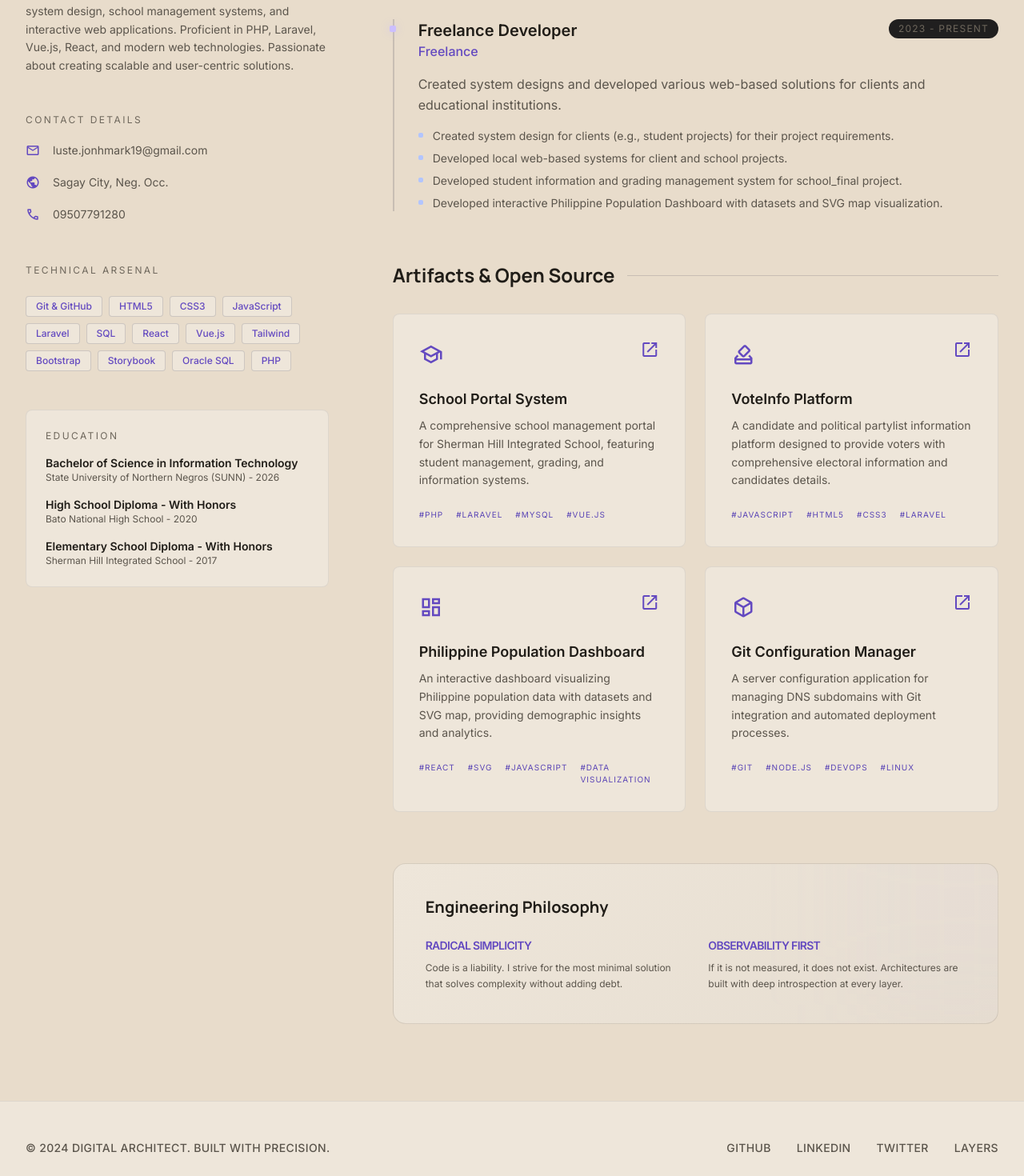
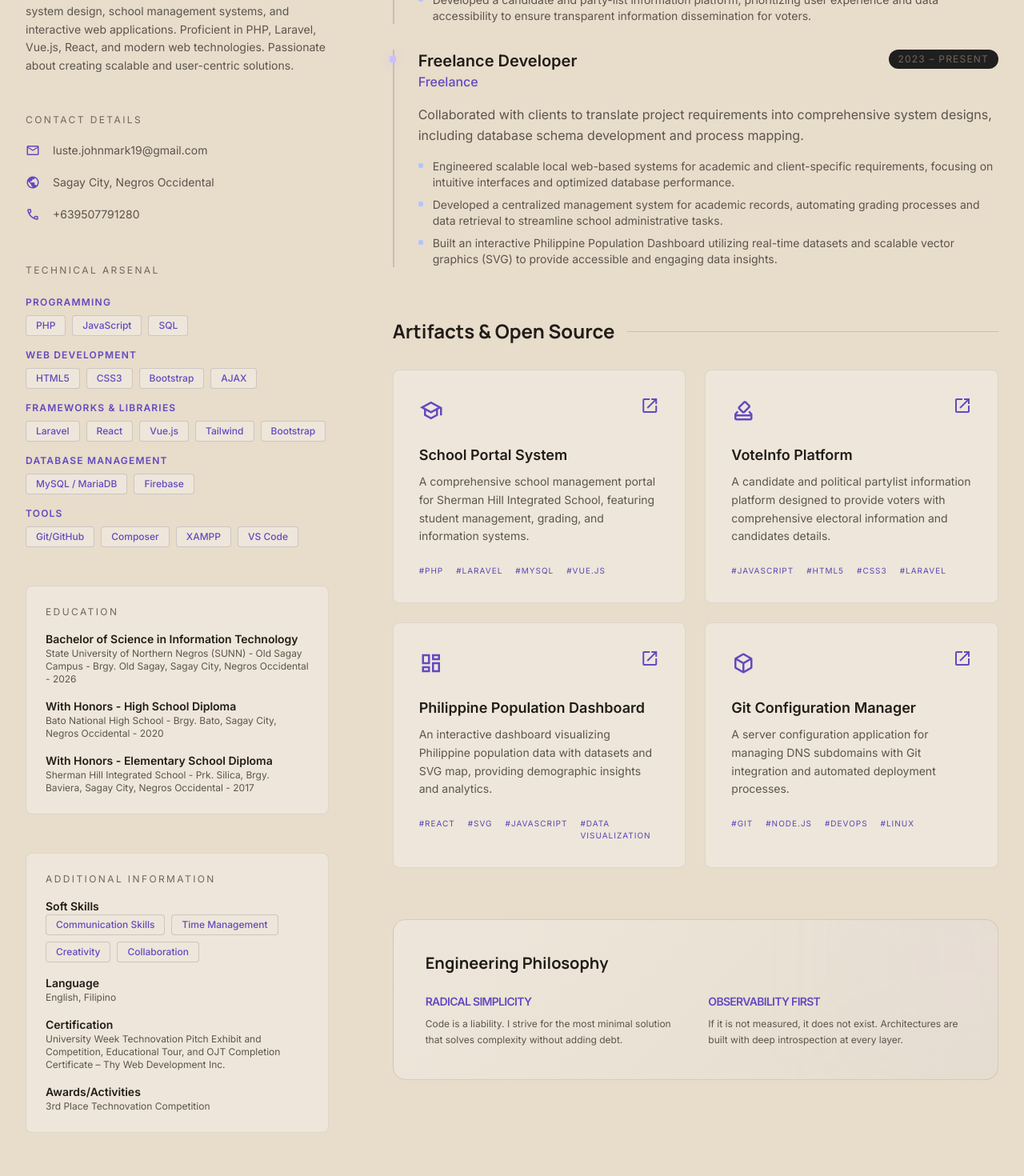
Before and after one commit to LusteJohn/portofilio-john, a Vue app: page /resume in a window 1280 px wide. Shown: the part 460-1930 px from the top of the page at 80% size. Built offline with nearby package versions, Linux system fonts and the light colour scheme.

Commit message:
feat: Update the Resume page and the profile picture.

```diff
--- a/src/views/Resume.vue
+++ b/src/views/Resume.vue
@@ -6,33 +6,29 @@ import profileImage from '../assets/assests/images/profile.png'
 const router = useRouter()
 const isDarkMode = ref(true)
 
-const skills = ['Git & GitHub', 'HTML5', 'CSS3', 'JavaScript', 'Laravel', 'SQL', 'React', 'Vue.js', 'Tailwind', 'Bootstrap', 'Storybook', 'Oracle SQL', 'PHP']
-
 const experience = [
   {
     role: 'Software Engineer Intern',
     company: 'Thy Web Dev Inc.',
     period: 'Present',
     summary:
-      'Designed and developed comprehensive web applications and server configuration tools with Git integration and deployment processes.',
+      'Designed and developed a server configuration dashboard using the Vultr API, automating DNS subdomain management and integrating Git-based deployment workflows to streamline server monitoring.',
     points: [
-      'Designed and developed a server configuration app with Git and deployment process to manage and monitor DNS subdomains.',
-      'Designed and developed a web-based system for managing internship programs.',
-      'Designed a school portal website for Sherman Hill Integrated School.',
-      'Designed a website for VoteInfo - Candidate & PartyList Information Platform.'
+      'Architected and developed a web-based system to track internship documentation and compliance, utilizing PHP to improve administrative efficiency for student records.',
+      'Designed a responsive school portal for School, enhancing institutional communication and accessibility for students and faculty.',
+      'Developed a candidate and party-list information platform, prioritizing user experience and data accessibility to ensure transparent information dissemination for voters.'
     ]
   },
   {
     role: 'Freelance Developer',
     company: 'Freelance',
-    period: '2023 - Present',
+    period: '2023 – Present',
     summary:
-      'Created system designs and developed various web-based solutions for clients and educational institutions.',
+      'Collaborated with clients to translate project requirements into comprehensive system designs, including database schema development and process mapping.',
     points: [
-      'Created system design for clients (e.g., student projects) for their project requirements.',
-      'Developed local web-based systems for client and school projects.',
-      'Developed student information and grading management system for school_final project.',
-      'Developed interactive Philippine Population Dashboard with datasets and SVG map visualization.'
+      'Engineered scalable local web-based systems for academic and client-specific requirements, focusing on intuitive interfaces and optimized database performance.',
+      'Developed a centralized management system for academic records, automating grading processes and data retrieval to streamline school administrative tasks.',
+      'Built an interactive Philippine Population Dashboard utilizing real-time datasets and scalable vector graphics (SVG) to provide accessible and engaging data insights.'
     ]
   }
 ]
@@ -169,9 +165,9 @@ onMounted(() => {
               <p class="font-medium tracking-wide text-primary">Entry Level Web & System Developer</p>
             </div>
             <p class="text-sm leading-relaxed text-on-surface-variant">
-              Entry Level Web & System Developer with expertise in system design, school management systems, and interactive web applications.
-              Proficient in PHP, Laravel, Vue.js, React, and modern web technologies. Passionate about creating scalable and
-              user-centric solutions.
+              Entry Level Web & System Developer with expertise in system design, school management systems,
+              and interactive web applications. Proficient in PHP, Laravel, Vue.js, React, and modern web
+              technologies. Passionate about creating scalable and user-centric solutions.
             </p>
           </section>
 
@@ -180,29 +176,82 @@ onMounted(() => {
             <ul class="space-y-3">
               <li class="flex items-center gap-4 text-sm text-on-surface-variant">
                 <span class="material-symbols-outlined text-lg text-primary">mail</span>
-                luste.jonhmark19@gmail.com
+                luste.johnmark19@gmail.com
               </li>
               <li class="flex items-center gap-4 text-sm text-on-surface-variant">
                 <span class="material-symbols-outlined text-lg text-primary">public</span>
-                Sagay City, Neg. Occ.
+                Sagay City, Negros Occidental
               </li>
               <li class="flex items-center gap-4 text-sm text-on-surface-variant">
                 <span class="material-symbols-outlined text-lg text-primary">call</span>
-                09507791280
+                +639507791280
               </li>
             </ul>
           </section>
 
           <section class="space-y-6">
             <h3 class="text-xs font-label uppercase tracking-[0.2em] text-outline">Technical Arsenal</h3>
+            <div class="space-y-4">
+              <div>
+                <p class="text-xs font-bold uppercase tracking-widest text-primary mb-2">Programming</p>
                 <div class="flex flex-wrap gap-2">
                   <span
-                v-for="skill in skills"
+                    v-for="skill in ['PHP', 'JavaScript', 'SQL']"
                     :key="skill"
                     class="rounded-lg border border-outline-variant/20 bg-surface-container-high px-3 py-1 text-xs font-medium text-primary"
                   >
                     {{ skill }}
                   </span>
+                </div>
+              </div>
+              <div>
+                <p class="text-xs font-bold uppercase tracking-widest text-primary mb-2">Web Development</p>
+                <div class="flex flex-wrap gap-2">
+                  <span
+                    v-for="skill in ['HTML5', 'CSS3', 'Bootstrap', 'AJAX']"
+                    :key="skill"
+                    class="rounded-lg border border-outline-variant/20 bg-surface-container-high px-3 py-1 text-xs font-medium text-primary"
+                  >
+                    {{ skill }}
+                  </span>
+                </div>
+              </div>
+              <div>
+                <p class="text-xs font-bold uppercase tracking-widest text-primary mb-2">Frameworks & Libraries</p>
+                <div class="flex flex-wrap gap-2">
+                  <span
+                    v-for="skill in ['Laravel', 'React', 'Vue.js', 'Tailwind', 'Bootstrap']"
+                    :key="skill"
+                    class="rounded-lg border border-outline-variant/20 bg-surface-container-high px-3 py-1 text-xs font-medium text-primary"
+                  >
+                    {{ skill }}
+                  </span>
+                </div>
+              </div>
+              <div>
+                <p class="text-xs font-bold uppercase tracking-widest text-primary mb-2">Database Management</p>
+                <div class="flex flex-wrap gap-2">
+                  <span
+                    v-for="skill in ['MySQL / MariaDB', 'Firebase']"
+                    :key="skill"
+                    class="rounded-lg border border-outline-variant/20 bg-surface-container-high px-3 py-1 text-xs font-medium text-primary"
+                  >
+                    {{ skill }}
+                  </span>
+                </div>
+              </div>
+              <div>
+                <p class="text-xs font-bold uppercase tracking-widest text-primary mb-2">Tools</p>
+                <div class="flex flex-wrap gap-2">
+                  <span
+                    v-for="skill in ['Git/GitHub', 'Composer', 'XAMPP', 'VS Code']"
+                    :key="skill"
+                    class="rounded-lg border border-outline-variant/20 bg-surface-container-high px-3 py-1 text-xs font-medium text-primary"
+                  >
+                    {{ skill }}
+                  </span>
+                </div>
+              </div>
             </div>
           </section>
 
@@ -211,15 +260,45 @@ onMounted(() => {
             <div class="space-y-4">
               <div>
                 <p class="text-sm font-bold text-on-surface">Bachelor of Science in Information Technology</p>
-                <p class="text-xs text-on-surface-variant">State University of Northern Negros (SUNN) - 2026</p>
+                <p class="text-xs text-on-surface-variant">State University of Northern Negros (SUNN) - Old Sagay Campus - Brgy. Old Sagay, Sagay City, Negros Occidental - 2026</p>
               </div>
               <div>
-                <p class="text-sm font-bold text-on-surface">High School Diploma - With Honors</p>
-                <p class="text-xs text-on-surface-variant">Bato National High School - 2020</p>
+                <p class="text-sm font-bold text-on-surface">With Honors - High School Diploma</p>
+                <p class="text-xs text-on-surface-variant">Bato National High School - Brgy. Bato, Sagay City, Negros Occidental - 2020</p>
               </div>
               <div>
-                <p class="text-sm font-bold text-on-surface">Elementary School Diploma - With Honors</p>
-                <p class="text-xs text-on-surface-variant">Sherman Hill Integrated School - 2017</p>
+                <p class="text-sm font-bold text-on-surface">With Honors - Elementary School Diploma</p>
+                <p class="text-xs text-on-surface-variant">Sherman Hill Integrated School - Prk. Silica, Brgy. Baviera, Sagay City, Negros Occidental - 2017</p>
+              </div>
+            </div>
+          </section>
+
+          <section class="space-y-4 rounded-xl border border-outline-variant/10 bg-surface-container-low p-6">
+            <h3 class="text-xs font-label uppercase tracking-[0.2em] text-outline">Additional Information</h3>
+            <div class="space-y-4">
+              <div>
+                <p class="text-sm font-bold text-on-surface">Soft Skills</p>
+                <div class="flex flex-wrap gap-2">
+                  <span
+                    v-for="skill in ['Communication Skills', 'Time Management', 'Creativity', 'Collaboration']"
+                    :key="skill"
+                    class="rounded-lg border border-outline-variant/20 bg-surface-container-high px-3 py-1 text-xs font-medium text-primary"
+                  >
+                    {{ skill }}
+                  </span>
+                </div>
+              </div>
+              <div>
+                <p class="text-sm font-bold text-on-surface">Language</p>
+                <p class="text-xs text-on-surface-variant">English, Filipino</p>
+              </div>
+              <div>
+                <p class="text-sm font-bold text-on-surface">Certification</p>
+                <p class="text-xs text-on-surface-variant">University Week Technovation Pitch Exhibit and Competition, Educational Tour, and OJT Completion Certificate – Thy Web Development Inc.</p>
+              </div>
+              <div>
+                <p class="text-sm font-bold text-on-surface">Awards/Activities</p>
+                <p class="text-xs text-on-surface-variant">3rd Place Technovation Competition</p>
               </div>
             </div>
           </section>
@@ -337,17 +416,8 @@ onMounted(() => {
       <div class="mx-auto flex w-full max-w-7xl flex-col items-center justify-between gap-6 md:flex-row">
         <div class="text-sm font-medium uppercase tracking-wide text-on-surface-variant">&copy; 2024 Digital Architect. Built with precision.</div>
         <div class="flex gap-8">
-          <a class="text-sm font-medium uppercase tracking-wide text-on-surface-variant transition-colors duration-200 hover:text-primary" href="#"
-            >Github</a
-          >
-          <a class="text-sm font-medium uppercase tracking-wide text-on-surface-variant transition-colors duration-200 hover:text-primary" href="#"
-            >LinkedIn</a
-          >
-          <a class="text-sm font-medium uppercase tracking-wide text-on-surface-variant transition-colors duration-200 hover:text-primary" href="#"
-            >Twitter</a
-          >
-          <a class="text-sm font-medium uppercase tracking-wide text-on-surface-variant transition-colors duration-200 hover:text-primary" href="#"
-            >Layers</a
+          <a class="text-sm font-medium uppercase tracking-wide text-on-surface-variant transition-colors duration-200 hover:text-primary" href="https://portofilio-john-2i1q.vercel.app"
+            >portofilio-john-2i1q.vercel.app</a
           >
         </div>
       </div>
```
Also changed, not shown: src/assets/assests/images/profile.png. Lines whose indentation alone changed are shown as unchanged.
